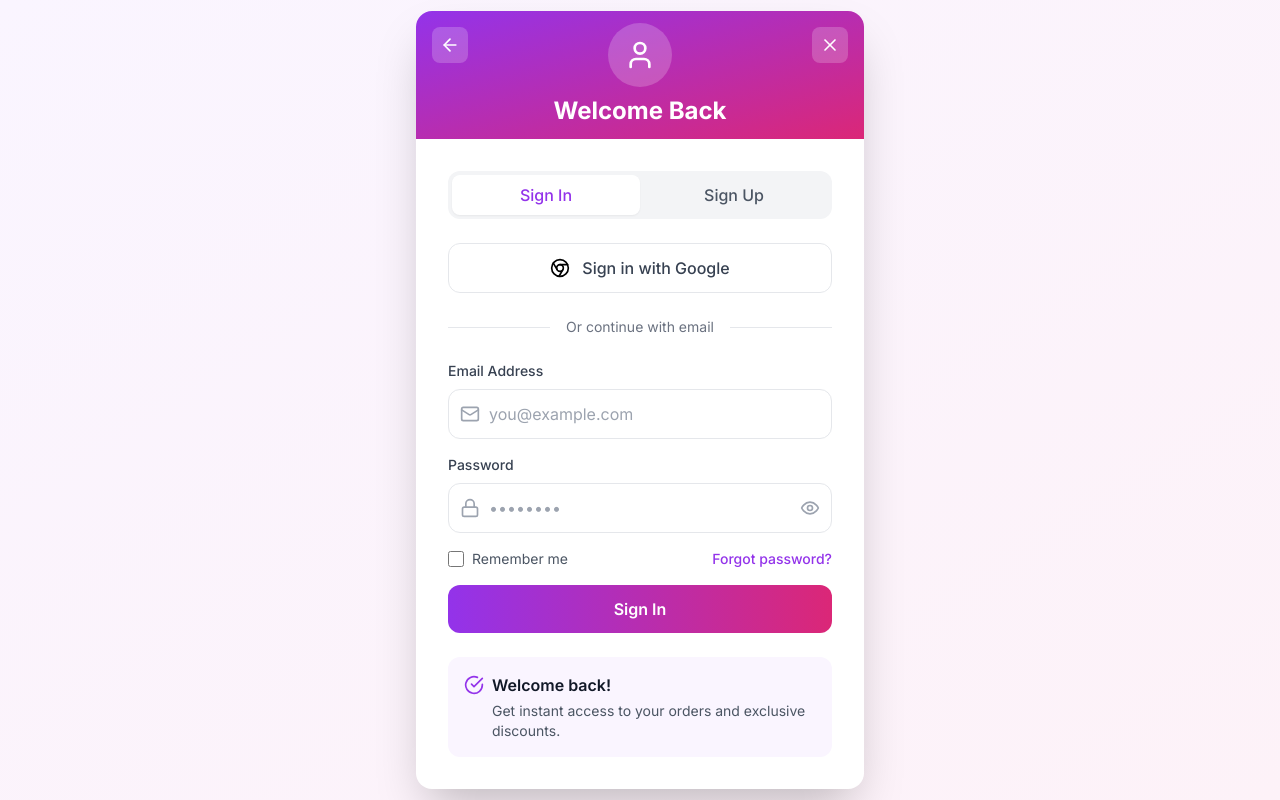
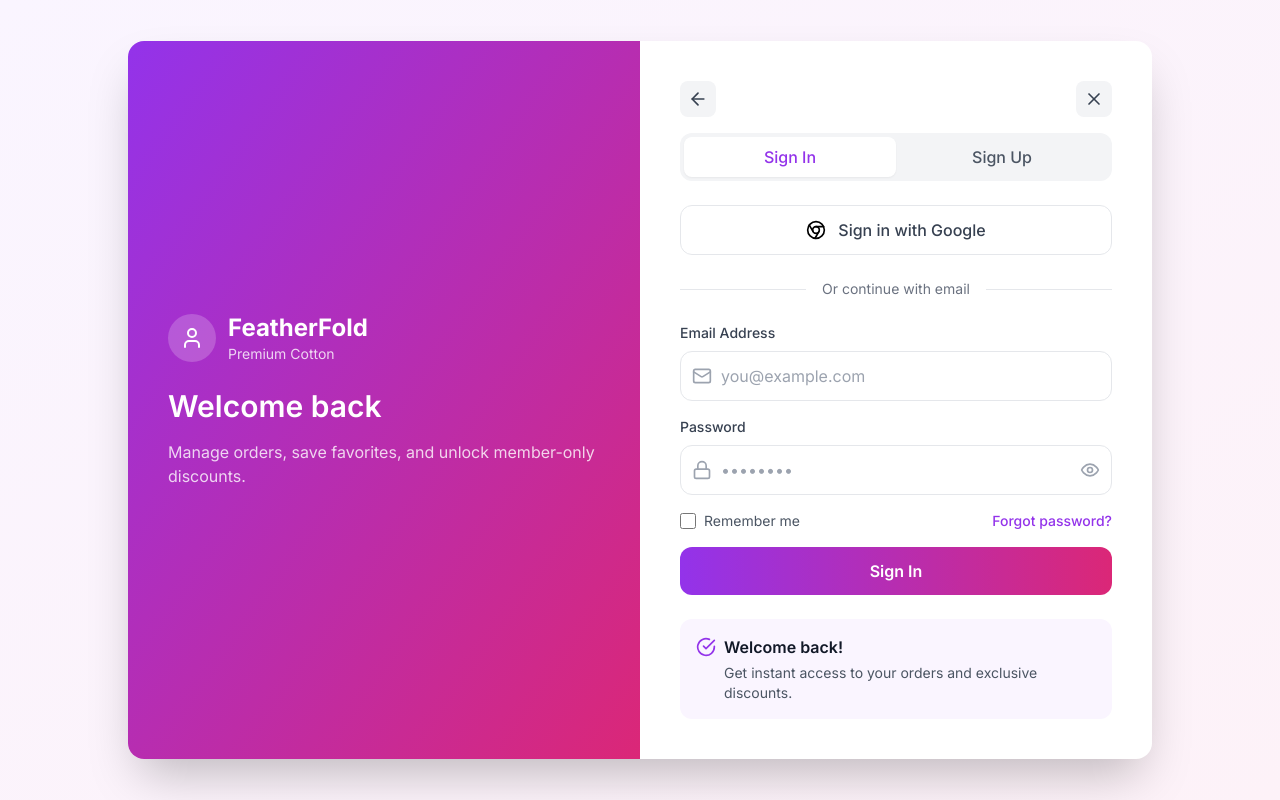
Before and after one commit to officialfeatherfold-beep/featherfold-frontend, a React (Vite) app: page /login in a window 1280 px wide. Built offline with nearby package versions, Linux system fonts and the light colour scheme; no server answers.

Commit message:
Fix top products display and use full-page login layout

```diff
--- a/src/components/AdminDashboard.jsx
+++ b/src/components/AdminDashboard.jsx
@@ -252,20 +252,24 @@ const AdminDashboard = ({ user, onLogout }) => {
       (order.items || []).forEach((item) => {
         const productId = item.productId || item.id || item.sku || item.name;
         if (!productId) return;
-        const current = counts.get(productId) || { quantity: 0, revenue: 0 };
+        const current = counts.get(productId) || { quantity: 0, revenue: 0, name: item.name };
         counts.set(productId, {
           quantity: current.quantity + (item.quantity || 1),
-          revenue: current.revenue + ((item.price || 0) * (item.quantity || 1))
+          revenue: current.revenue + ((item.price || 0) * (item.quantity || 1)),
+          name: current.name || item.name
         });
       });
     });
 
     const ranked = Array.from(counts.entries())
       .map(([productId, stats]) => {
-        const product = productList.find((p) => p.id === productId) || productList.find((p) => p.sku === productId) || {};
+        const product = productList.find((p) => p.id === productId)
+          || productList.find((p) => p._id === productId)
+          || productList.find((p) => p.sku === productId)
+          || {};
         return {
           id: product.id || productId,
-          name: product.name || productId,
+          name: product.name || stats.name || productId,
           availability: product.availability || 0,
           images: product.images || [],
           quantity: stats.quantity,
--- a/src/components/LoginPage.jsx
+++ b/src/components/LoginPage.jsx
@@ -74,39 +74,56 @@ const LoginPage = ({ onLogin }) => {
   };
 
   return (
-    <div className="min-h-screen bg-gradient-to-br from-purple-50 to-pink-50 flex items-center justify-center px-4">
-      <div className="w-full max-w-md bg-white rounded-2xl shadow-2xl overflow-hidden">
-        {/* Header */}
-        <div className="relative h-24 sm:h-32 bg-gradient-to-br from-purple-600 to-pink-600">
+    <div className="min-h-screen bg-gradient-to-br from-purple-50 to-pink-50 flex items-center justify-center px-4 py-10">
+      <div className="w-full max-w-5xl bg-white rounded-2xl shadow-2xl overflow-hidden grid md:grid-cols-2">
+        {/* Left Brand Panel */}
+        <div className="relative hidden md:flex flex-col justify-center bg-gradient-to-br from-purple-600 to-pink-600 text-white p-10">
+          <div className="flex items-center gap-3 mb-6">
+            <div className="w-12 h-12 bg-white/20 rounded-full flex items-center justify-center">
+              <User className="w-6 h-6 text-white" />
+            </div>
+            <div>
+              <h2 className="text-2xl font-bold">FeatherFold</h2>
+              <p className="text-white/80 text-sm">Premium Cotton</p>
+            </div>
+          </div>
+          <h3 className="text-3xl font-semibold mb-4">
+            {isLogin ? 'Welcome back' : 'Create your account'}
+          </h3>
+          <p className="text-white/80">
+            Manage orders, save favorites, and unlock member-only discounts.
+          </p>
+        </div>
+
+        {/* Right Form Panel */}
+        <div className="relative p-6 sm:p-10">
+          <div className="flex items-center justify-between mb-4">
             <button
               onClick={() => navigate(-1)}
-            className="absolute top-3 left-3 sm:top-4 sm:left-4 z-10 p-2 rounded-lg bg-white/20 hover:bg-white/30 transition-colors"
+              className="p-2 rounded-lg bg-gray-100 hover:bg-gray-200 transition-colors"
               aria-label="Back"
             >
-            <ArrowLeft className="w-5 h-5 text-white" />
+              <ArrowLeft className="w-5 h-5 text-gray-700" />
             </button>
             <button
               onClick={() => navigate('/')}
-            className="absolute top-3 right-3 sm:top-4 sm:right-4 z-10 p-2 rounded-lg bg-white/20 hover:bg-white/30 transition-colors"
+              className="p-2 rounded-lg bg-gray-100 hover:bg-gray-200 transition-colors"
               aria-label="Close"
             >
-            <X className="w-5 h-5 text-white" />
+              <X className="w-5 h-5 text-gray-700" />
             </button>
+          </div>
 
-          <div className="absolute inset-0 flex items-center justify-center pointer-events-none">
-            <div className="text-center">
-              <div className="w-12 h-12 sm:w-16 sm:h-16 bg-white/20 rounded-full flex items-center justify-center mx-auto mb-2">
-                <User className="w-6 h-6 sm:w-8 sm:h-8 text-white" />
+          <div className="text-center mb-6 md:hidden">
+            <div className="w-12 h-12 bg-purple-100 rounded-full flex items-center justify-center mx-auto mb-2">
+              <User className="w-6 h-6 text-purple-600" />
             </div>
-              <h2 className="text-xl sm:text-2xl font-bold text-white">
+            <h2 className="text-xl font-bold text-gray-900">
               {isLogin ? 'Welcome Back' : 'Join FeatherFold'}
             </h2>
           </div>
-          </div>
-        </div>
 
           {/* Form */}
-        <div className="p-5 sm:p-8">
           {/* Toggle */}
           <div className="flex bg-gray-100 rounded-xl p-1 mb-6">
             <button
```
Lines whose indentation alone changed are shown as unchanged.
